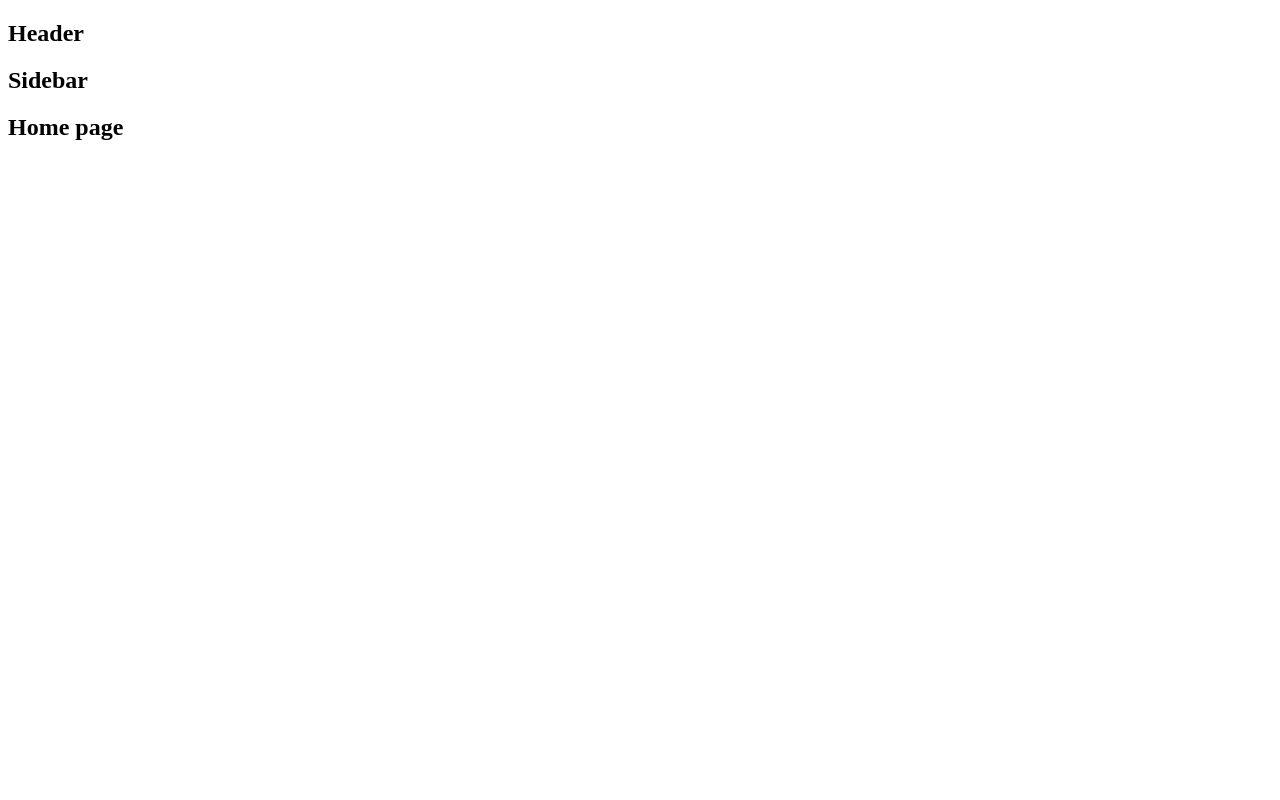
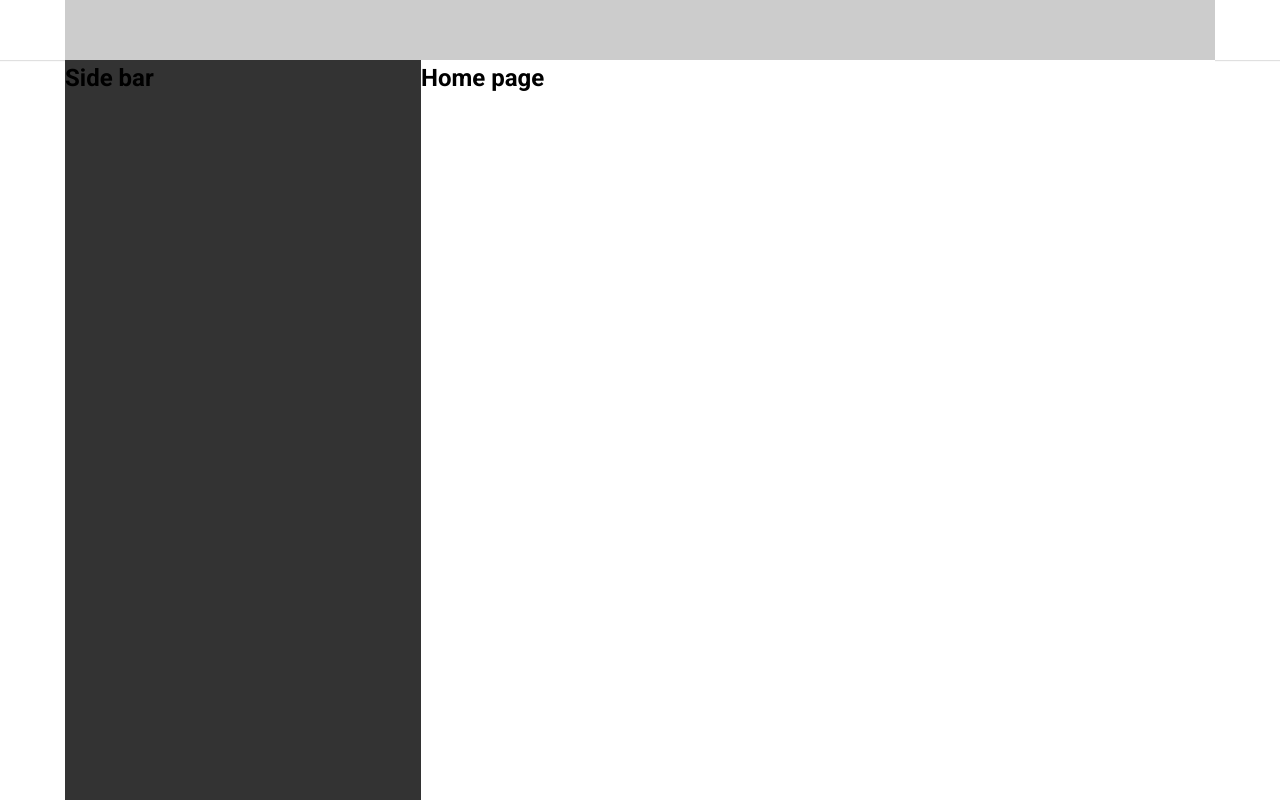
Before and after one commit to vientran199/learn-clone-tiktok, a React (Create React App) app: page / in a window 1280 px wide. Shown: the top 800 px of the page. Built offline with nearby package versions, Linux system fonts and the light colour scheme.

Commit message:
create base layout

```diff
--- a/package.json
+++ b/package.json
@@ -6,6 +6,7 @@
     "@testing-library/jest-dom": "^5.11.4",
     "@testing-library/react": "^11.1.0",
     "@testing-library/user-event": "^12.1.10",
+    "classnames": "^2.3.1",
     "normalize.css": "^8.0.1",
     "react": "^17.0.2",
     "react-dom": "^17.0.2",
--- a/src/components/GlobalStyles/GlobalStyles.scss
+++ b/src/components/GlobalStyles/GlobalStyles.scss
@@ -3,10 +3,14 @@
 
 :root{
     --primary: #fe2c55;
+    --default-layout-header-height: 60px;
+    --default-layout-witdh: 1150px;
 }
 
 *{
     box-sizing: border-box;
+    margin: 0;
+    padding: 0;
 }
 
 html{
--- a/src/components/GlobalStyles/index.js
+++ b/src/components/GlobalStyles/index.js
@@ -1,4 +1,4 @@
-
+import './GlobalStyles.scss';
 
 function GlobalStyles ({ children }){
     return children
--- /dev/null
+++ b/src/components/Layout/DefaultLayout/DefaultLayout.module.scss
@@ -0,0 +1,16 @@
+.wrapper{
+    display: flex;
+    flex-direction: column;
+    align-items: center;
+}
+
+.container{
+    width: var(--default-layout-witdh);
+    display: flex;
+}
+
+.content{
+    flex: 1;
+    background-color: #fff;
+    min-height: 1000px;
+}
--- /dev/null
+++ b/src/components/Layout/DefaultLayout/Sidebar/Sidebar.module.scss
@@ -0,0 +1,5 @@
+.wrapper{
+    width: 356px;
+    min-height: 1000px;
+    background-color: #333;
+}
--- a/src/components/Layout/DefaultLayout/Sidebar/index.js
+++ b/src/components/Layout/DefaultLayout/Sidebar/index.js
@@ -1,5 +1,12 @@
+import classNames from "classnames/bind";
+import styles from './Sidebar.module.scss';
+
+const cx = classNames.bind(styles);
+
 function Sidebar() {
-    return <h2>Sidebar</h2>;
+    return <aside className={cx('wrapper')}>
+        <h2>Side bar</h2>
+    </aside>;
 }
 
 export default Sidebar;
--- a/src/components/Layout/DefaultLayout/index.js
+++ b/src/components/Layout/DefaultLayout/index.js
@@ -1,13 +1,17 @@
+import classNames from "classnames/bind";
 import Header from "~/components/Layout/components/Header";
 import Sidebar from "./Sidebar";
+import styles from './DefaultLayout.module.scss'
+
+const cx = classNames.bind(styles)
 
 function DefaultLayout({children}) {
     return (
-        <div>
+        <div className={cx('wrapper')}>
             <Header/>
-            <div className="container">
+            <div className={cx('container')}>
                 <Sidebar/>
-                <div className="content">
+                <div className={cx('content')}>
                     {children}
                 </div>
             </div>
--- /dev/null
+++ b/src/components/Layout/components/Header/Header.module.scss
@@ -0,0 +1,13 @@
+.wrapper{
+    width: 100%;
+    height: var(--default-layout-header-height);
+    box-shadow: 0px 1px 1px rgba(0,0,0,0.12);
+    display: flex;
+    justify-content: center;
+}
+
+.inner{
+    height: 100%;
+    width: var(--default-layout-witdh);
+    background-color: #ccc;
+}
--- a/src/components/Layout/components/Header/index.js
+++ b/src/components/Layout/components/Header/index.js
@@ -1,5 +1,16 @@
+import classNames from 'classnames/bind'
+import styles from './Header.module.scss'
+
+const cx = classNames.bind(styles) // Khong dùng classNames, thì sẽ dùng: classname={styles.postItem}, classname={style['post-item']}
+//Khi dùng classname.bind : cx('post-item')
+
 function Header() {
-    return <h2>Header</h2>;
+    return <header className={cx('wrapper')}>
+        <div className={cx('inner')}>
+            {/* logo */}
+            {/* search */}
+        </div>
+    </header>;
 }
 
 export default Header;
```
Also changed, not shown: 1 other file (tests, documents, lock files or other folders).
